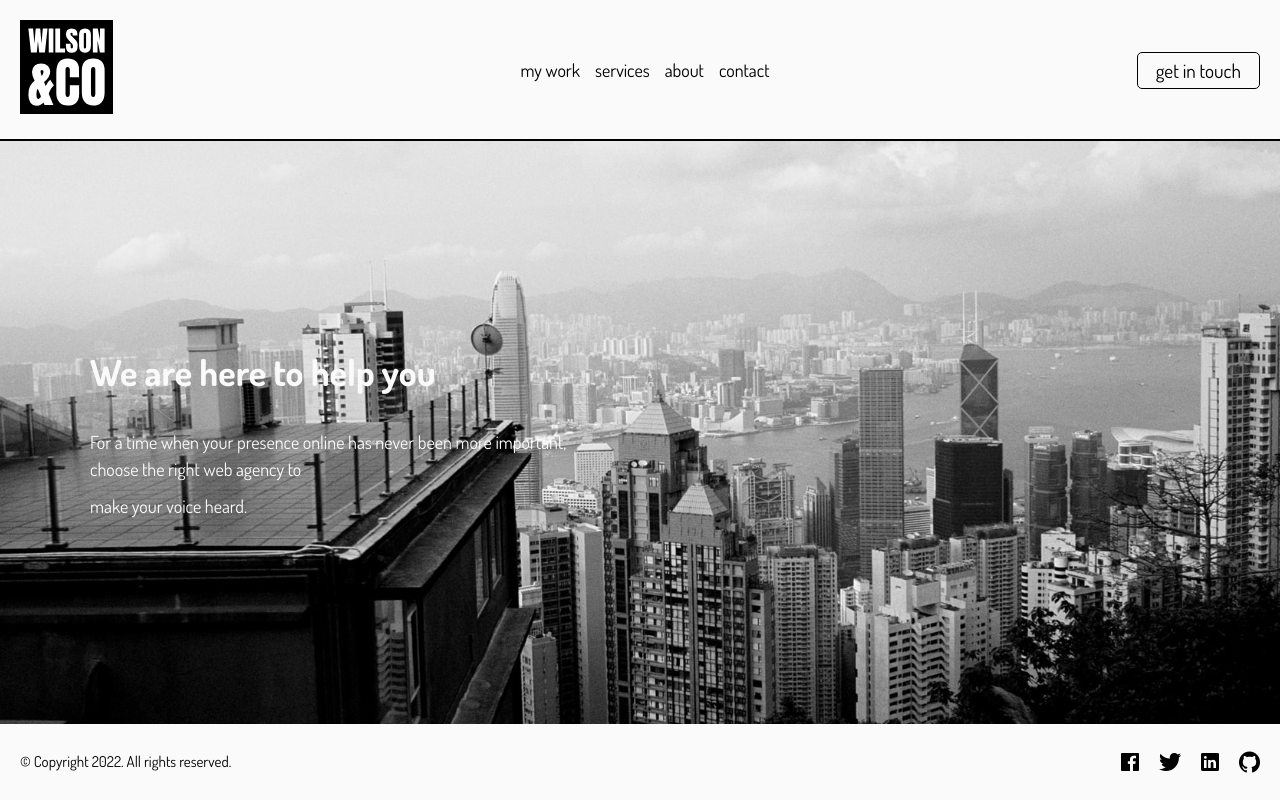
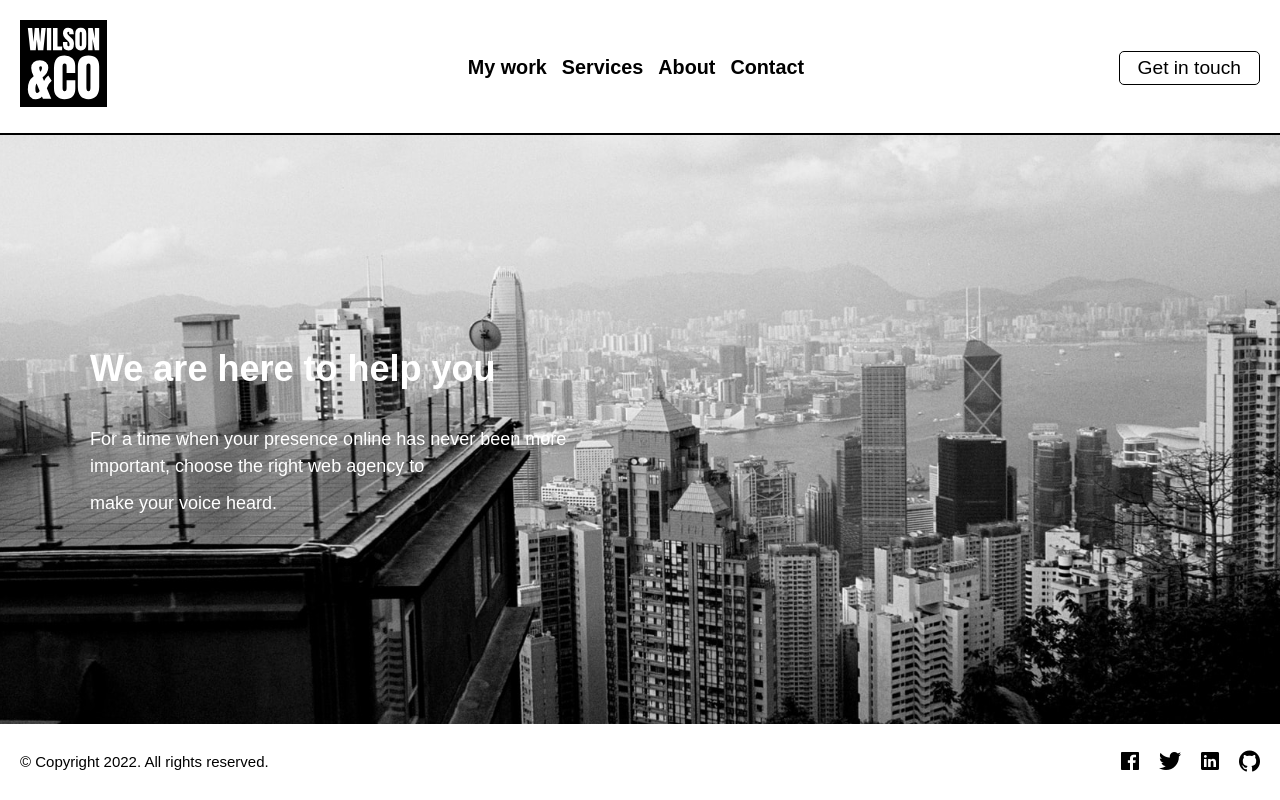
Before and after one commit to The-Concept-Lab/The-Concept-Lab.github.io, a plain HTML site: page index.html in a window 1280 px wide. Drawn offline with nearby package versions, Linux system fonts and the light colour scheme.

Commit message:
test update

```diff
--- a/index.html
+++ b/index.html
@@ -2,7 +2,7 @@
 <html lang="en">
 
 <head>
-<meta name="viewport" content="width=device-width, initial-scale=1.0">
+  <meta name="viewport" content="width=device-width, initial-scale=1.0">
   <meta charset="UTF-8">
   <title>J wilson&co web design</title>
   <link rel='stylesheet' href='https://unpkg.com/ionicons@4.4.6/dist/css/ionicons.min.css'>
@@ -15,21 +15,21 @@
     <header class="page-header">
       <nav>
         <div class="logo"><img src="img/logo.svg" alt="main-logo"></div>
-        <ul>
+        <ul class="text">
           <li>
-            <a href="">my work</a>
+            <a href="my-work.html">My work</a>
           </li>
           <li>
-            <a href="">services</a>
+            <a href="services.html">Services</a>
           </li>
           <li>
-            <a href="">about</a>
+            <a href="about.html">About</a>
           </li>
           <li>
-            <a href="">contact</a>
+            <a href="contact.html">Contact</a>
           </li>
         </ul>
-        <button class="cta-contact">get in touch</button>
+        <button href="contact.html" class="cta-contact" >Get in touch</button>
       </nav>
     </header>
     <main class="page-main">
--- a/style.css
+++ b/style.css
@@ -1,8 +1,6 @@
-@import url("https://fonts.googleapis.com/css?family=Dosis:400,700");
-
 :root {
-  --main-white-color: #fafafa;
-  --main-black-color: rgb(0, 0, 0);
+  --main-white-color: #ffffff;
+  --main-black-color: rgb(255, 255, 255);
   --main-purple-color: #000000;
 }
 
@@ -10,7 +8,7 @@
   padding: 0;
   margin: 0;
   box-sizing: border-box;
-
+  font-family: 'Anton', sans-serif;
 }
 
 button {
@@ -44,7 +42,7 @@ body {
   min-height: 100vh;
 }
 
-.wrapper > * {
+.wrapper>* {
   padding: 20px;
 }
 
@@ -54,6 +52,7 @@ body {
 .page-header {
   background: var(--main-white-color);
 }
+
 .page-header nav {
   display: flex;
   flex-wrap: wrap;
@@ -89,11 +88,10 @@ body {
   justify-content: center;
   flex-grow: 1;
   min-height: 350px;
-  background: var(--main-purple-color)
-    url(img/photo-1597238682764-7d3896c62c14.jpeg) no-repeat
-    center / cover;
+  background: var(--main-purple-color) url(img/photo-1597238682764-7d3896c62c14.jpeg) no-repeat center / cover;
   background-blend-mode: luminosity;
   color: var(--main-white-color);
+  font-family: 'Anton', sans-serif;
 }
 
 .page-main div {
@@ -104,7 +102,7 @@ body {
   margin-bottom: 20px;
 }
 
-.page-main p + p {
+.page-main p+p {
   margin-top: 10px;
 }
 
@@ -163,9 +161,9 @@ body {
 
 /* ANIMATIONS
 –––––––––––––––––––––––––––––––––––––––––––––––––– */
-.page-header nav > *,
+.page-header nav>*,
 .page-main,
-.page-footer > * {
+.page-footer>* {
   opacity: 0;
 }
 
@@ -175,11 +173,11 @@ body {
   overflow: hidden;
 }
 
-.page-header nav > * {
+.page-header nav>* {
   transform: translateY(-30px);
 }
 
-.page-footer > * {
+.page-footer>* {
   transform: translateY(30px);
 }
 
@@ -199,7 +197,7 @@ body {
   transform: scaleX(0);
 }
 
-.page-main .text-wrapper + .text-wrapper {
+.page-main .text-wrapper+.text-wrapper {
   margin-top: 10px;
 }
 
@@ -213,23 +211,23 @@ body {
 
 .loaded .page-header::after {
   -webkit-animation: scaleIn 1.3s ease-in 0.2s forwards;
-          animation: scaleIn 1.3s ease-in 0.2s forwards;
+  animation: scaleIn 1.3s ease-in 0.2s forwards;
 }
 
 .loaded .page-main {
   -webkit-animation: fadeIn 1s ease-in 0.7s forwards;
-          animation: fadeIn 1s ease-in 0.7s forwards;
+  animation: fadeIn 1s ease-in 0.7s forwards;
 }
 
-.loaded .page-header nav > *,
-.loaded .page-footer > * {
+.loaded .page-header nav>*,
+.loaded .page-footer>* {
   -webkit-animation: fadeIn 1s ease-in 0.7s forwards, slideIn 0.8s ease-in 0.9s forwards;
-          animation: fadeIn 1s ease-in 0.7s forwards, slideIn 0.8s ease-in 0.9s forwards;
+  animation: fadeIn 1s ease-in 0.7s forwards, slideIn 0.8s ease-in 0.9s forwards;
 }
 
 .loaded .page-main .text-wrapper * {
   -webkit-animation: slideIn 0.6s cubic-bezier(0.54, 0.46, 0.54, 0.94) 2s forwards;
-          animation: slideIn 0.6s cubic-bezier(0.54, 0.46, 0.54, 0.94) 2s forwards;
+  animation: slideIn 0.6s cubic-bezier(0.54, 0.46, 0.54, 0.94) 2s forwards;
 }
 
 @-webkit-keyframes fadeIn {
@@ -276,6 +274,11 @@ body {
   }
 }
 
-.logo img{
-  width: 70%;
+.logo img {
+  width: 65%;
+
 }
+.text{
+  font-size: 110%;
+  font-weight: bold;
+}
```
Also changed, not shown: img/bmx-new-york.jpg (added).
